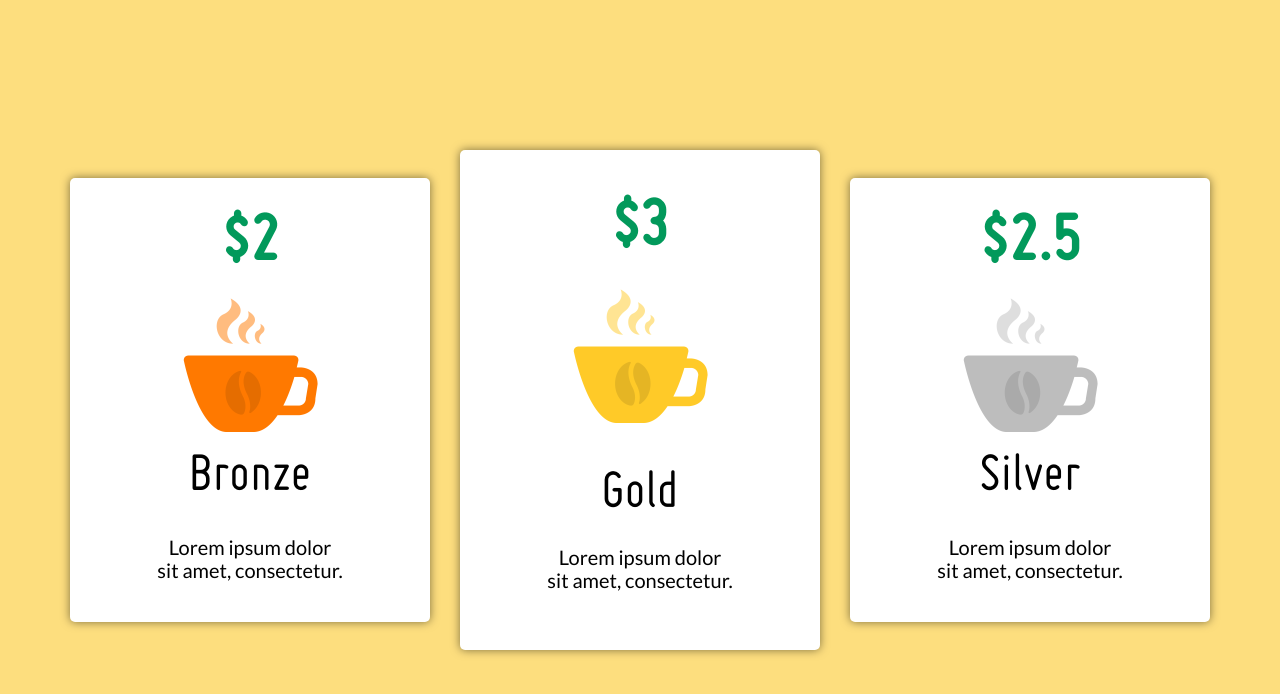
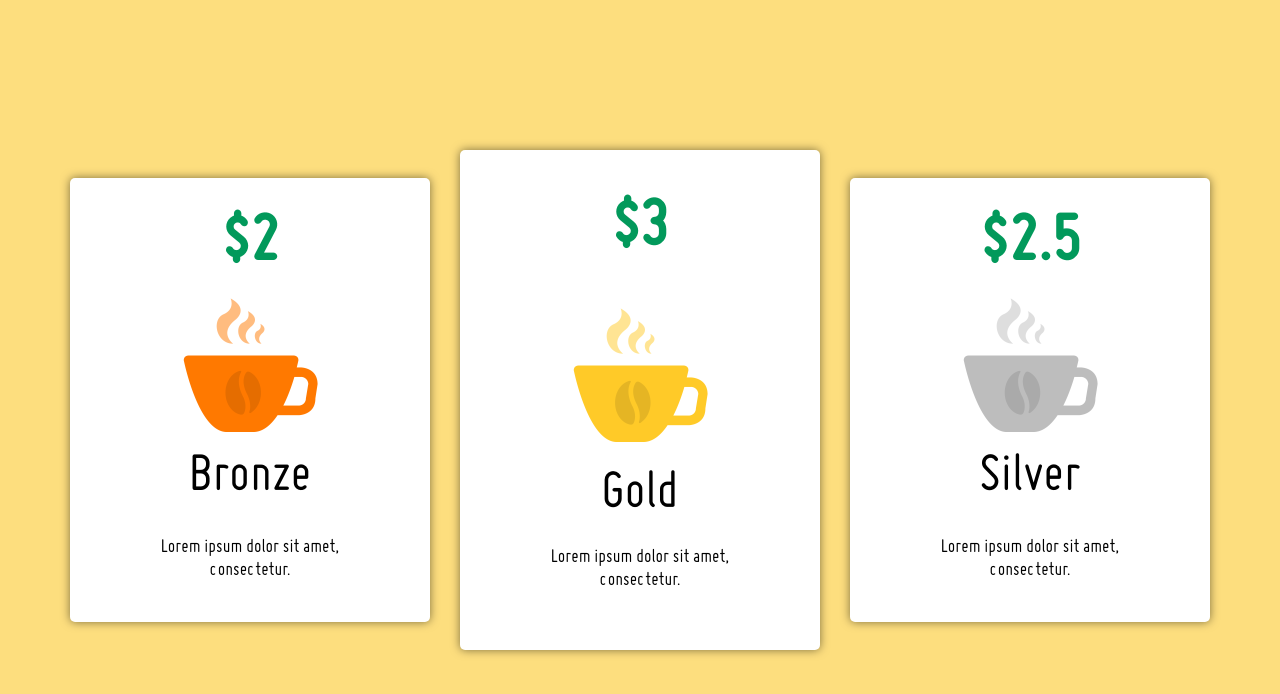
Before and after one commit to DimaKasian/dimakasian, a plain HTML site: page cupplans/index.html in a window 1280 px wide. Drawn offline with nearby package versions, Linux system fonts and the light colour scheme.

Commit message:
flex line

```diff
--- a/cupplans/css/style.css
+++ b/cupplans/css/style.css
@@ -42,7 +42,7 @@ h2, h3 {
 	display: flex;
 	align-items: flex-start;
 	flex-grow: 3;
-	font-family: 'Lato', sans-serif;
+
 
 }
 .gold_p {
@@ -82,6 +82,9 @@ body {
 .gold_big .gold_h1 {
 	align-items: center;
 }
+.gold_big .img {
+	align-items: flex-end;
+}
 p {
 	width: 186px;
 	text-align: center;
```
